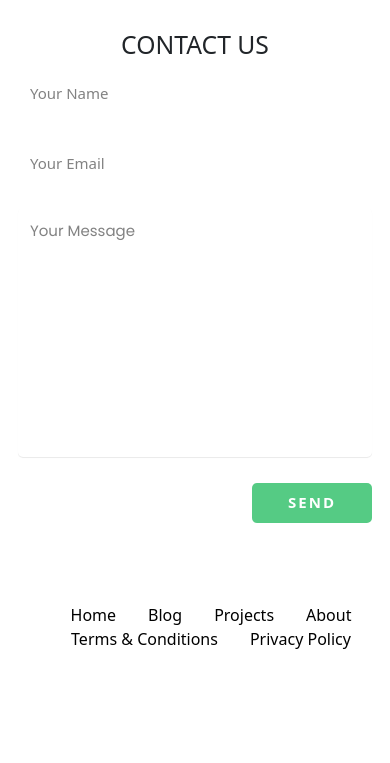
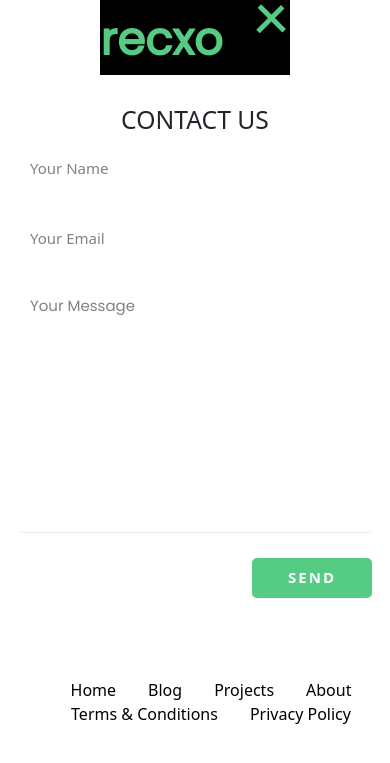
Before and after one commit to rishv1912/recxo-website, a Django app: page /contact/ in a window 390 px wide. Shown: the top 763 px of the page. Run offline with Django 4.2, Linux system fonts and the light colour scheme; a user stored in the database is signed in.

Commit message:
done with hamburger and left only work left

```diff
--- a/static/script/script.js
+++ b/static/script/script.js
@@ -7,3 +7,9 @@
    // Toggle the "active" class on the mobile menu element
    mobileMenu.classList.toggle("active");
  });
+
+//  hamburger of navbar
+ const menu_btn = document.querySelector('.hamburger');
+ menu_btn.addEventListener('click',function () {
+  menu_btn.classList.toggle('is-active');
+ })
--- a/static/style/navbar.css
+++ b/static/style/navbar.css
@@ -96,43 +96,70 @@ nav ._nav-items a:hover {
 
 }
 
-.nav-items .nav-links .hamburber {
-    display: none;
-    visibility: hidden;
+/* Hamburger */
+.hamburger {
+    display: block;
+    width: 35px;
+    height: 35px;
+    cursor: pointer;
+    position: relative;
+    appearance: none;
+    outline: none;
+    background: none;
+    border: none;
+  }
+  .hamburger .bar,
+  .hamburger::after,
+  .hamburger::before {
+    content: "";
+    width: 100%;
+    display: block;
+    height: 5px;
+    background-color: var(--color-main);
+    margin: 6px 0;
+    transition: 0.4s;
   }
 
-/* dropdown when screen shrinks */
-.nav-items #min-scrn-dropdown {
-    color: var(--color-white);
-    display: inline-block;
-    position: absolute;
-    visibility: hidden;
-    margin: 0 5px;
+  .hamburger.is-active::before {
+    transform: rotate(-45deg) translate(-9px, 6px);
   }
 
-.mobile-menu {
-    display: none;
-
-}
-.mobile-menu a{
-    text-decoration: none;
-    color: var(--color-main);
+  .hamburger.is-active::after {
+    transform: rotate(45deg) translate(-9px, -8px);
   }
 
-#menu-toggle {
-    display: none;
-    visibility: hidden;
+  .hamburger.is-active .bar {
     opacity: 0;
   }
 
-.mobile-menu-toggle {
-    color: white;
-    font-size: 24px;
-    padding: 10px;
-    border: none;
-    cursor: pointer;
+  .mobile-nav {
+    background-color: #fafafaeb;
+    position: fixed;
+    top: 0;
+    left: 100%;
+    width: 100%;
+    height: 100%;
+    margin-top: 90px;
+    min-width: 100vh;
+    z-index: 98;
+    display: block;
+    transition: 0.4s;
   }
 
+  .mobile-nav.is-active {
+    left: 0;
+  }
+  .mobile-nav a {
+    font-family: var(--font-poppins);
+    color: var(--color-main);
+    text-decoration: none;
+    display: block;
+    text-align: center;
+    margin: 0 auto 16px;
+    margin-bottom: 16px;
+    padding: 12px 16px;
+    width: fit-content;
+  }
 
 
 @media (max-width: 821px) {
@@ -174,6 +201,14 @@ nav ._nav-items a:hover {
 
 }
 
+@media (min-width :821px){
+    .hamburger{
+        display: none;
+    }
+    .mobile-nav{
+        display: none;
+    }
+}
 
 @media (max-width: 420px) {
     nav{
--- a/templates/home/contact.html
+++ b/templates/home/contact.html
@@ -29,6 +29,7 @@
 
   </head>
   <body>
+    {% include 'navbar.html'%}
     <!-- alert message starting -->
     <!-- <div class="alert-success">
         <span>Message sent, Thank you for contacting us.</span>
@@ -53,6 +54,7 @@
       ></button>
     </div>
     {% endfor %} {% endif %}
+
     <div class="contact-section">
       <!-- <div class="contact-info">
             <div><i class="fas fa-map-marker-alt" >Address,City,Country</i></div>
--- a/templates/navbar.html
+++ b/templates/navbar.html
@@ -26,6 +26,7 @@
     </style>
   </head>
   <body>
+    <header>
     <nav>
       <!-- <input type="checkbox" id="check" />
         <label for="check" class="checkbtn">
@@ -50,83 +51,23 @@
               <a class="_nav-items" href="{% url 'about'%}">About Us</a>
             </li>
 
-            <!-- {% if user.is_authenticated %}
-            <li id="item-dropdown">
-              <ul class="navbar-nav ml-auto mx-1">
-                <li class="nav-item dropdown">
-                  <a
-                    class="nav-link dropdown-toggle"
-                    href="#"
-                    role="button"
-                    data-bs-toggle="dropdown"
-                    aria-expanded="false"
-                  >
-                    Welcome {{request.user}}
-                  </a>
-                  <ul class="dropdown-menu">
-                    <li>
-                      <a
-                        class="dropdown-item"
-                        href="{% url 'user-profile' request.user.id%}"
-                        >Profile</a
-                      >
-                    </li>
-                    <li>
-                      <a class="dropdown-item" href="{% url 'orders'%}"
-                        >Orders</a
-                      >
-                    </li>
-                    <li>
-                      <a class="dropdown-item" href="#">Others</a>
-                    </li>
-                    <li><hr class="dropdown-divider" /></li>
-                    <li>
-                      <a class="dropdown-item" href="{% url 'logout'%}"
-                        >Logout</a
-                      >
-                    </li>
-                  </ul>
-                </li>
-              </ul>
+
+            <li>
+              <button class="hamburger is-active">
+                <div class="bar">
+
+                </div>
+              </button>
             </li>
-            {% else %}
-            <li class="item" id="signin">
-              <a class="signin" class="_nav-items" href="{% url 'login'%}"
-                >Log in</a
-              >
-            </li>
-
-            {% endif %}
-            <li id="min-scrn-dropdown">
-              <ul class="navbar-nav ml-auto mx-1">
-                <li class="nav-item dropdown">
-                  <a
-                    class="nav-link dropdown-toggle"
-                    href="#"
-                    role="button"
-                    data-bs-toggle="dropdown"
-                    aria-expanded="false"
-                  >
-                    Welcome {{request.user}}
-                  </a>
-                  <ul class="dropdown-menu">
-                    <li><a class="dropdown-item" href="/">Home</a></li>
-                    <li>
-                      <a class="dropdown-item" href="{% url 'services'%}"
-                        >Services</a
-                      >
-                    </li>
-                    <li><a class="dropdown-item" href="#">Orders</a></li>
-                    <li><a class="dropdown-item" href="#">Contact us</a></li>
-                    <li><a class="dropdown-item" href="#">About us</a></li>
-                    <li><hr class="dropdown-divider" /></li>
-                    <li><a class="dropdown-item" href="#">Profile</a></li>
-                  </ul>
-                </li>
-              </ul>
-            </li> -->
           </ul>
         </div>
+        <nav class="mobile-nav">
+          <a href="/">Home</a>
+          <a href="{% url 'services'%}">Services</a>
+          <a href="{% url 'contact'%}">Contact</a>
+          <a href="{% url 'about'%}">About</a>
+        </nav>
+
         <!-- <header>
           <button id="menu-toggle" class="mobile-menu-toggle">☰</button>
           <section id="mobile-menu" class="mobile-menu">
@@ -141,7 +82,26 @@
         </header> -->
       </div>
     </nav>
+  </header>
+  <!-- <nav class="mobile-nav">
+    <a href="">Home</a>
+    <a href="">Services</a>
+    <a href="">Contact</a>
+    <a href="">About Us</a>
+  </nav> -->
   </body>
+<!-- my own written script -->
+<script>
+  const menu_btn = document.querySelector(".hamburger");
+    const mobile_menu = document.querySelector(".mobile-nav");
+
+    menu_btn.addEventListener("click", function () {
+      menu_btn.classList.toggle("is-active");
+      mobile_menu.classList.toggle("is-active");
+    });
+</script>
+
+  <script src="{% static 'script/script.js'%}"></script>
   <script
     src="https://cdn.jsdelivr.net/npm/bootstrap@5.3.0-alpha1/dist/js/bootstrap.bundle.min.js"
     integrity="sha384-w76AqPfDkMBDXo30jS1Sgez6pr3x5MlQ1ZAGC+nuZB+EYdgRZgiwxhTBTkF7CXvN"
```
Lines whose indentation alone changed are shown as unchanged.
